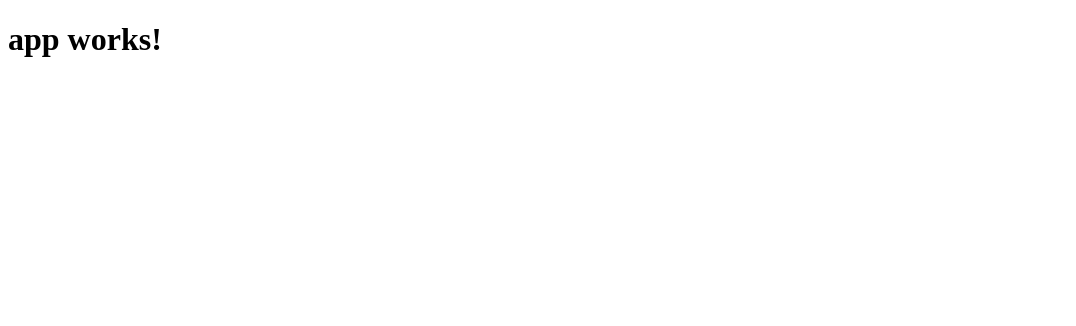
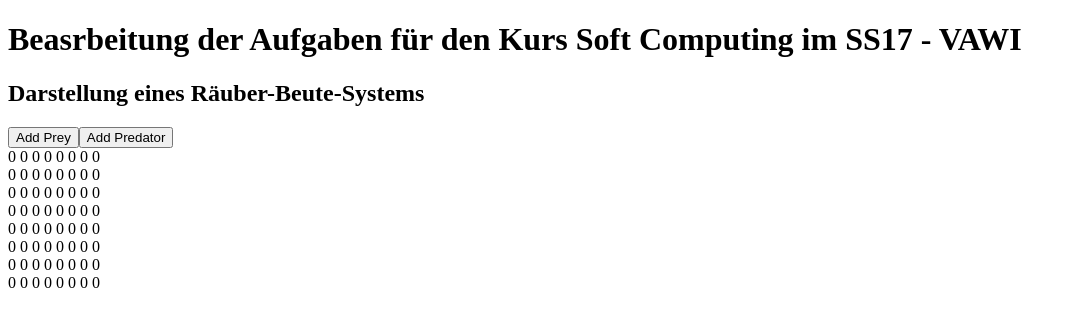
Before and after one commit to BenediktSt/Soft-Computing-VAWI, an Angular app: page / in a window 1280 px wide. Shown: the top 326 px of the page, without its empty margins (0-1076 px from the left). Built offline with nearby package versions, Linux system fonts and the light colour scheme.

Commit message:
koordinaten sys fertig

```diff
--- a/src/app/app.component.html
+++ b/src/app/app.component.html
@@ -1,3 +1,6 @@
 <h1>
   {{title}}
 </h1>
+
+
+<app-predator-prey></app-predator-prey>
--- a/src/app/app.component.ts
+++ b/src/app/app.component.ts
@@ -6,5 +6,5 @@ import { Component } from '@angular/core';
   styleUrls: ['./app.component.css']
 })
 export class AppComponent {
-  title = 'app works!';
+  title = 'Beasrbeitung der Aufgaben für den Kurs Soft Computing im SS17 - VAWI';
 }
--- a/src/app/app.module.ts
+++ b/src/app/app.module.ts
@@ -4,10 +4,12 @@ import { FormsModule } from '@angular/forms';
 import { HttpModule } from '@angular/http';
 
 import { AppComponent } from './app.component';
+import { PredatorPreyComponent } from './predator-prey/predator-prey.component';
 
 @NgModule({
   declarations: [
-    AppComponent
+    AppComponent,
+    PredatorPreyComponent
   ],
   imports: [
     BrowserModule,
--- /dev/null
+++ b/src/app/predator-prey/predator-prey.component.css
@@ -0,0 +1,11 @@
+.prey{
+    color: green;
+}
+
+.predator{
+    color: red;
+}
+
+.empty{
+    color: black;
+}
--- /dev/null
+++ b/src/app/predator-prey/predator-prey.component.html
@@ -0,0 +1,23 @@
+<h2>
+  Darstellung eines Räuber-Beute-Systems
+</h2>
+
+<button type="button" (click)="map.addPrey()">Add Prey</button>
+<button type="button" (click)="map.addPredator()">Add Predator</button>
+
+<div>
+  <div *ngFor="let line of map.fields">
+    <a *ngFor="let cell of line" (click)="currentCell = cell" [className]="cell.type">
+      {{cell.value}}
+    </a>
+  </div>
+</div>
+
+<div *ngIf="currentCell">
+  <p> Aktuelle Zelle </p>
+  <p> {{currentCell.value}} </p>
+  <a *ngFor="let neighbour of map.getNeighbours(currentCell.xCoordinate, currentCell.yCoordinate)">
+    {{neighbour.value}}
+  </a>
+
+</div>
--- /dev/null
+++ b/src/app/predator-prey/predator-prey.component.ts
@@ -0,0 +1,26 @@
+import { Component, OnInit } from '@angular/core';
+import { Cell } from './utils/cell';
+import { Map } from './utils/map';
+
+@Component({
+  selector: 'app-predator-prey',
+  templateUrl: './predator-prey.component.html',
+  styleUrls: ['./predator-prey.component.css']
+})
+export class PredatorPreyComponent implements OnInit {
+
+  public map: Map;
+
+  public size: number;
+
+  public currentCell: Cell;
+
+  constructor() {
+    this.size = 8;
+    this.map = new Map(this.size);
+  }
+ // [ngClass]="{'prey': currentCell.value === 1}"
+  ngOnInit() {
+  }
+
+}
--- /dev/null
+++ b/src/app/predator-prey/utils/cell.ts
@@ -0,0 +1,11 @@
+export class Cell {
+
+    constructor(public xCoordinate, public yCoordinate, public value: number, public type: String = 'empty') {
+
+    }
+
+    public gainEnergy(){
+        this.value ++;
+    }
+
+}
--- /dev/null
+++ b/src/app/predator-prey/utils/map.ts
@@ -0,0 +1,67 @@
+import { Cell } from './cell';
+
+export class Map {
+
+    public fields: Cell[][];
+
+    constructor(public size: number) {
+
+        this.fields = [];
+
+        for (let i = 0; i < this.size; i++) {
+            this.fields[i] = [];
+            for (let j = 0; j < this.size; j++) {
+                this.fields[i][j] = new Cell(j, i, 0 );
+            }
+        }
+    }
+
+    public getCell(xValue: number, yValue: number): Cell {
+        return this.fields[xValue % this.size][yValue % this.size];
+    }
+
+    public getNeighbours(xValue: number, yValue: number) {
+        let tuple: Cell[] = [];
+
+        // Nachbarzellen oberhalb
+        tuple.push(this.getCell(xValue - 1, yValue - 1));
+        tuple.push(this.getCell(xValue, yValue - 1));
+        tuple.push(this.getCell(xValue + 1, yValue - 1));
+
+        // Nachbarzellen nebenan
+        tuple.push(this.getCell(xValue - 1, yValue));
+        tuple.push(this.getCell(xValue + 1, yValue));
+
+        // Nachbarzellen unterhalb
+        tuple.push(this.getCell(xValue - 1, yValue + 1));
+        tuple.push(this.getCell(xValue, yValue + 1));
+        tuple.push(this.getCell(xValue + 1, yValue + 1));
+
+        return tuple;
+    }
+
+    public addPrey(xValue?: number, yValue?: number) {
+        if (!xValue) {
+            xValue = Math.floor((Math.random() * this.size));
+        }
+
+        if (!yValue) {
+            yValue = Math.floor((Math.random() * this.size));
+        }
+
+        this.fields[xValue][yValue] = new Cell(xValue, yValue, 1, 'prey');
+    }
+
+    public addPredator(xValue?: number, yValue?: number) {
+        if (!xValue) {
+            xValue = Math.floor((Math.random() * this.size));
+        }
+
+        if (!yValue) {
+            yValue = Math.floor((Math.random() * this.size));
+        }
+
+        this.fields[xValue][yValue] = new Cell(xValue, yValue, 2, 'predator');
+    }
+
+}
```
Also changed, not shown: 1 other file (tests, documents, lock files or other folders).
